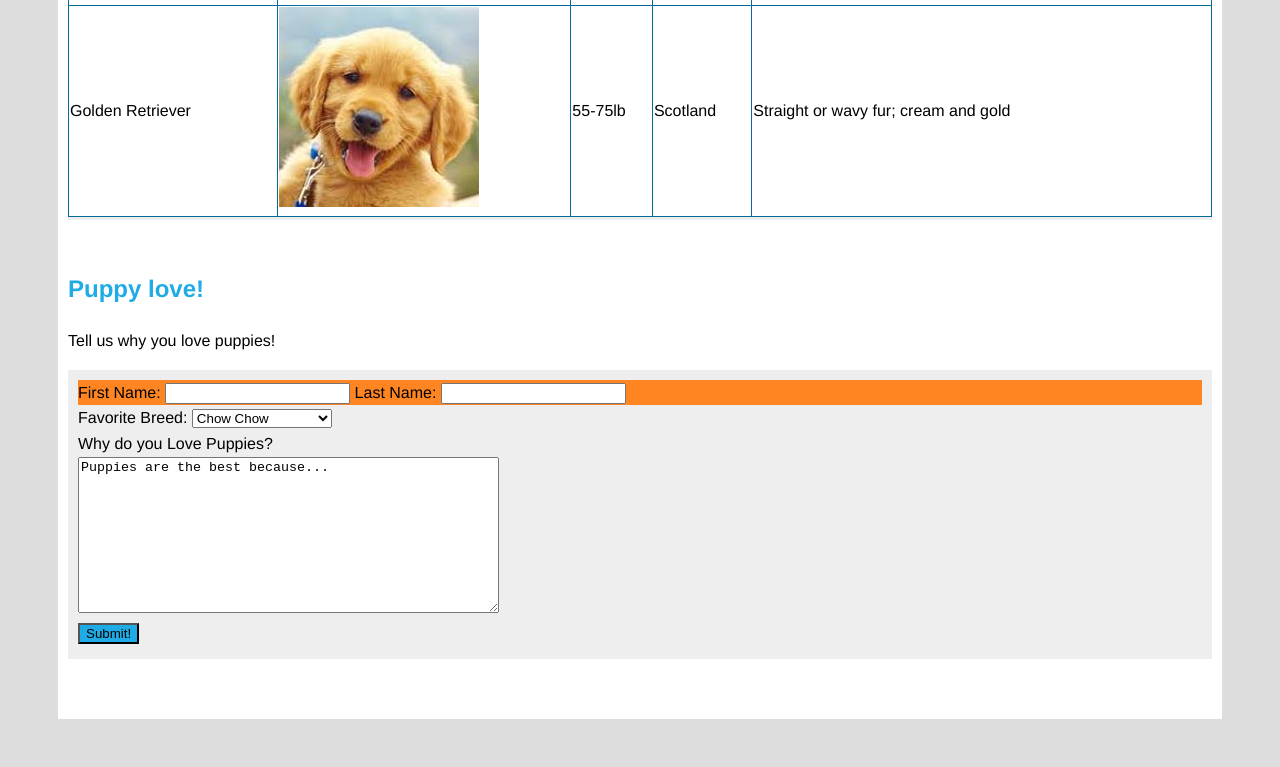
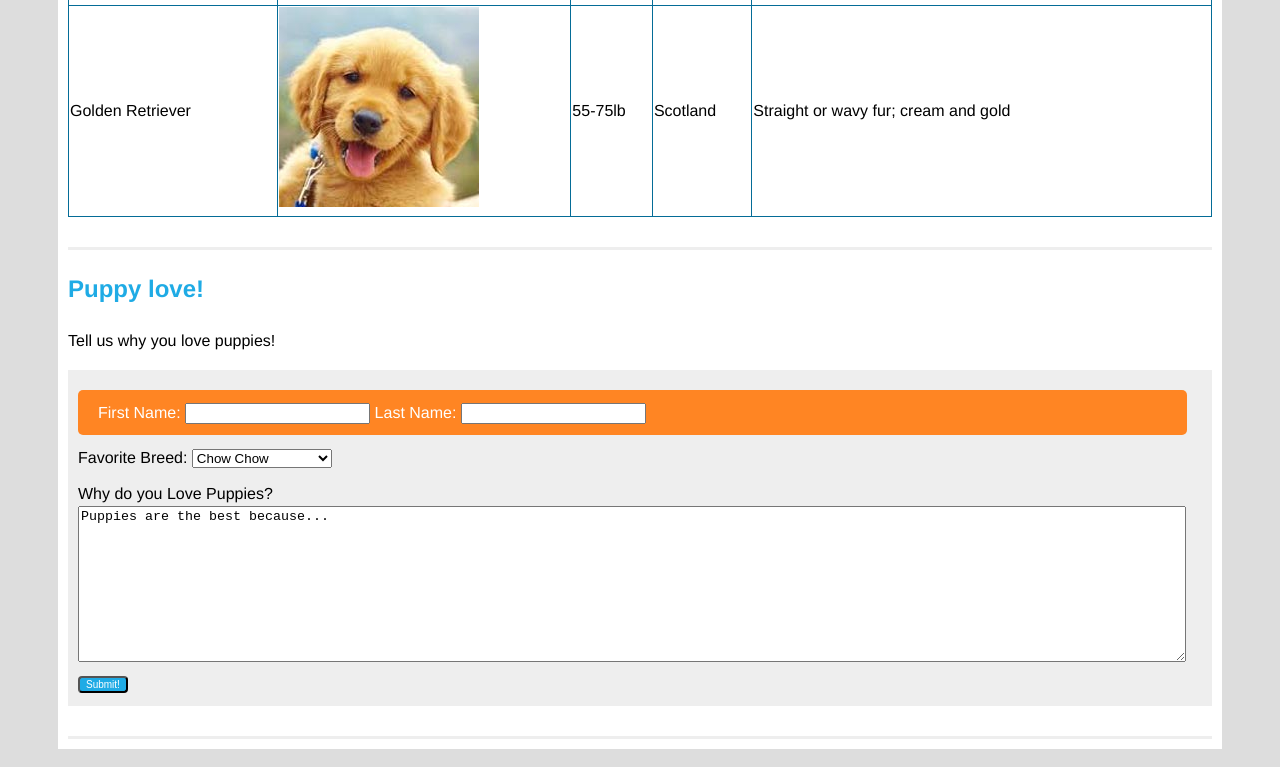
Before and after one commit to JordQuinn/CSSDoggie, a plain HTML site: page index.html in a window 1280 px wide. Shown: the part 1057-1824 px from the top of the page. Before the commit the page ends 1794 px from the top, so only its background shows below. Drawn offline with Linux system fonts and the light colour scheme.

Commit message:
further edits still not done

```diff
--- a/style.css
+++ b/style.css
@@ -49,7 +49,7 @@ thead{
 }
 section{
 	border-bottom: 3px solid #eee;
-	margin-bottom: 50px;
+	padding-bottom: 30px;
 }
 
 table{
@@ -68,10 +68,24 @@ form{
 }
 .name{
 	background-color: #ff8523;
+	border-radius: 5px;
+	color: white;
+	padding: 10px 20px 10px 20px;
+	margin: 10px 15px 0 0px;
 }
 
+.city_container{
+	padding: 10px 0 10px 0;
+}
 #submit_button{
 	background-color: #1fabe5;
+	font-size: 10px;
+	border-radius: 4px;
+	color:white;
+}
+
+#bio{
+	width: 98%;
 }
 /*
 
```
